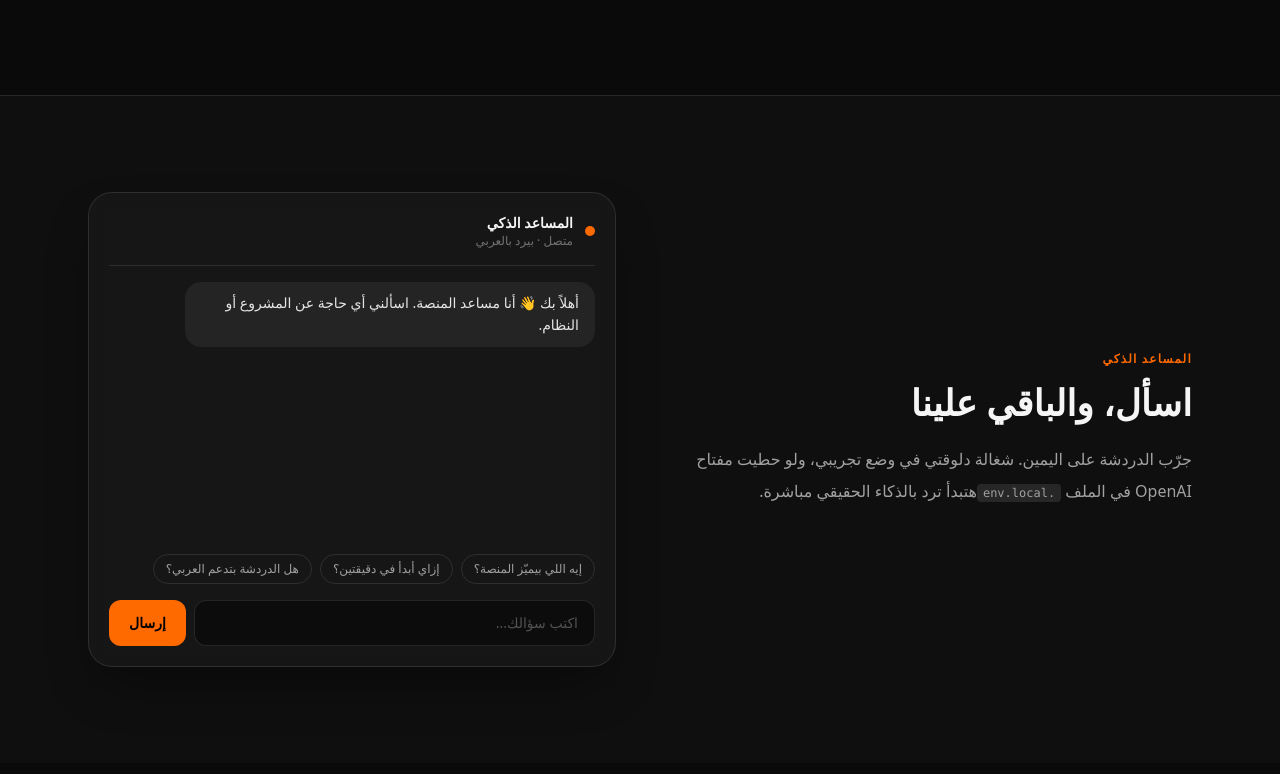
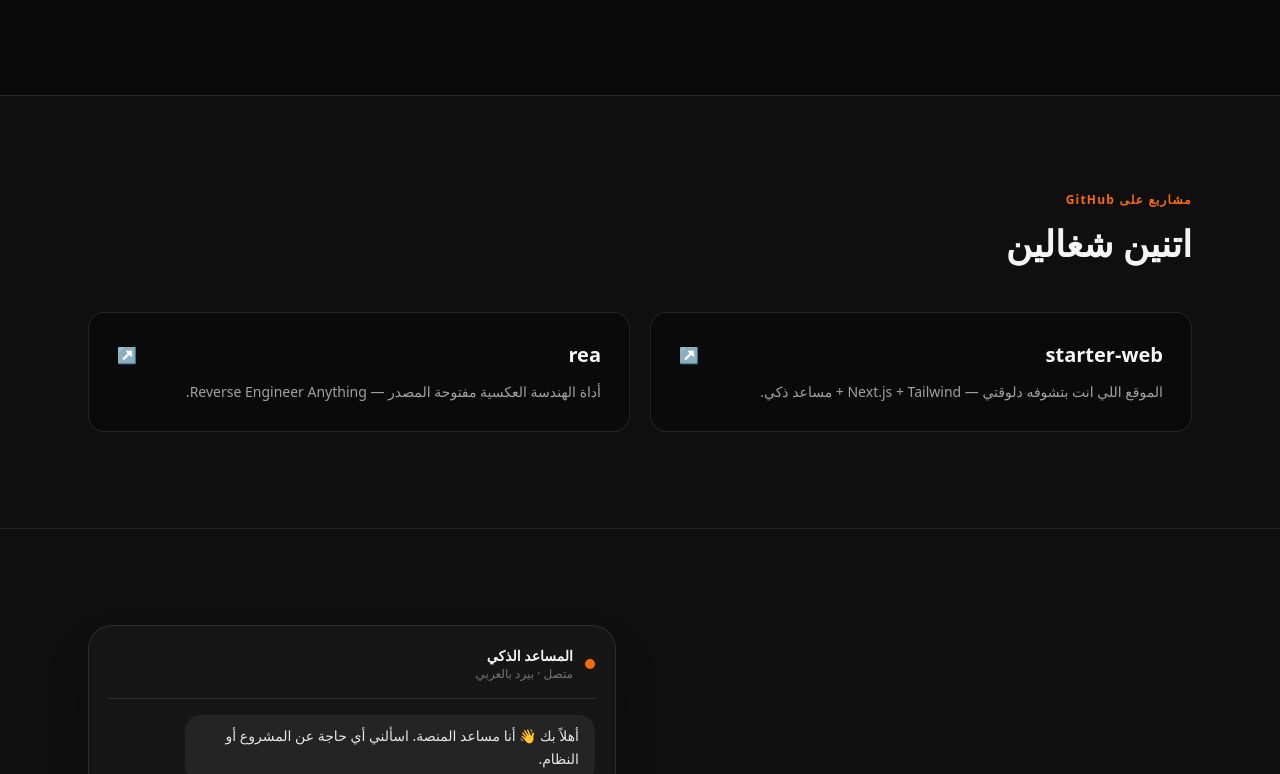
Before and after one commit to fastking-forever/starter-web, a Next.js app: page / in a window 1280 px wide. Shown: the part 1526-2300 px from the top of the page. Built offline with nearby package versions, Linux system fonts and the light colour scheme.

Commit message:
Add projects section linking GitHub repos

```diff
--- a/app/page.tsx
+++ b/app/page.tsx
@@ -1,4 +1,17 @@
 import AiChat from "@/components/ai-chat";
+
+const projects = [
+  {
+    name: "starter-web",
+    desc: "الموقع اللي انت بتشوفه دلوقتي — Next.js + Tailwind + مساعد ذكي.",
+    url: "https://github.com/fastking-forever/starter-web",
+  },
+  {
+    name: "rea",
+    desc: "أداة الهندسة العكسية مفتوحة المصدر — Reverse Engineer Anything.",
+    url: "https://github.com/fastking-forever/rea",
+  },
+];
 
 const features = [
   {
@@ -32,6 +45,7 @@ export default function Home() {
         <nav className="hidden items-center gap-8 text-sm text-neutral-400 md:flex">
           <a href="#about" className="transition hover:text-white">عن المنصة</a>
           <a href="#features" className="transition hover:text-white">المزايا</a>
+          <a href="#projects" className="transition hover:text-white">المشاريع</a>
           <a href="#ai" className="transition hover:text-white">المساعد الذكي</a>
         </nav>
         <a
@@ -152,6 +166,33 @@ export default function Home() {
         </div>
       </section>
 
+      {/* Projects */}
+      <section id="projects" className="border-t border-white/10 bg-white/[0.02]">
+        <div className="mx-auto max-w-6xl px-6 py-24">
+          <p className="text-xs font-bold tracking-widest text-[#ff6a00]">مشاريع على GitHub</p>
+          <h2 className="mt-4 text-3xl font-black md:text-4xl">اتنين شغالين</h2>
+          <div className="mt-12 grid gap-5 md:grid-cols-2">
+            {projects.map((p) => (
+              <a
+                key={p.name}
+                href={p.url}
+                target="_blank"
+                rel="noopener noreferrer"
+                className="group rounded-2xl border border-white/10 bg-black/30 p-7 transition hover:border-[#ff6a00]/50"
+              >
+                <div className="flex items-center justify-between">
+                  <h3 className="text-xl font-bold">{p.name}</h3>
+                  <span className="text-neutral-600 transition group-hover:translate-x-1 group-hover:text-[#ff6a00]">
+                    ↗
+                  </span>
+                </div>
+                <p className="mt-3 text-sm leading-relaxed text-neutral-400">{p.desc}</p>
+              </a>
+            ))}
+          </div>
+        </div>
+      </section>
+
       {/* AI */}
       <section id="ai" className="border-t border-white/10 bg-white/[0.02]">
         <div className="mx-auto grid max-w-6xl items-center gap-12 px-6 py-24 md:grid-cols-2">
```
